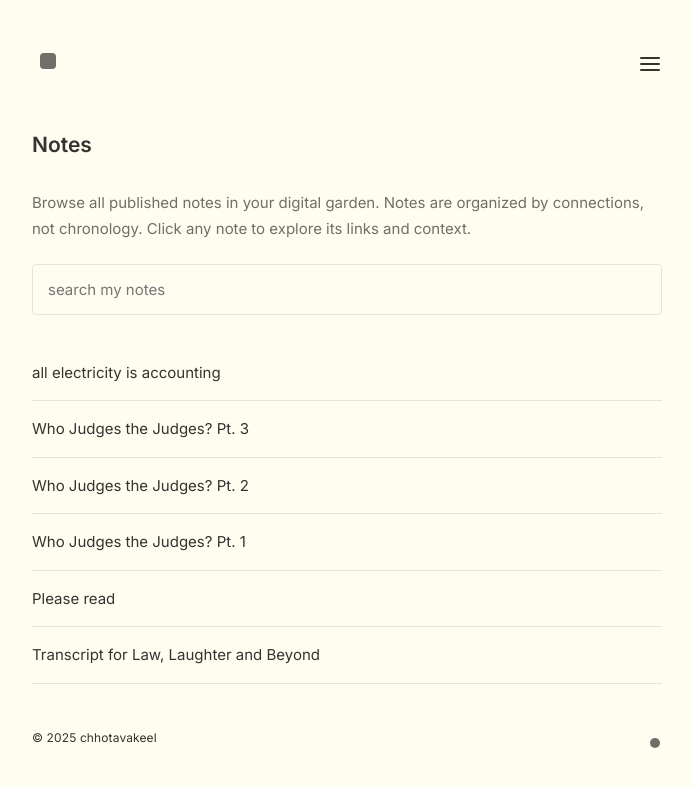
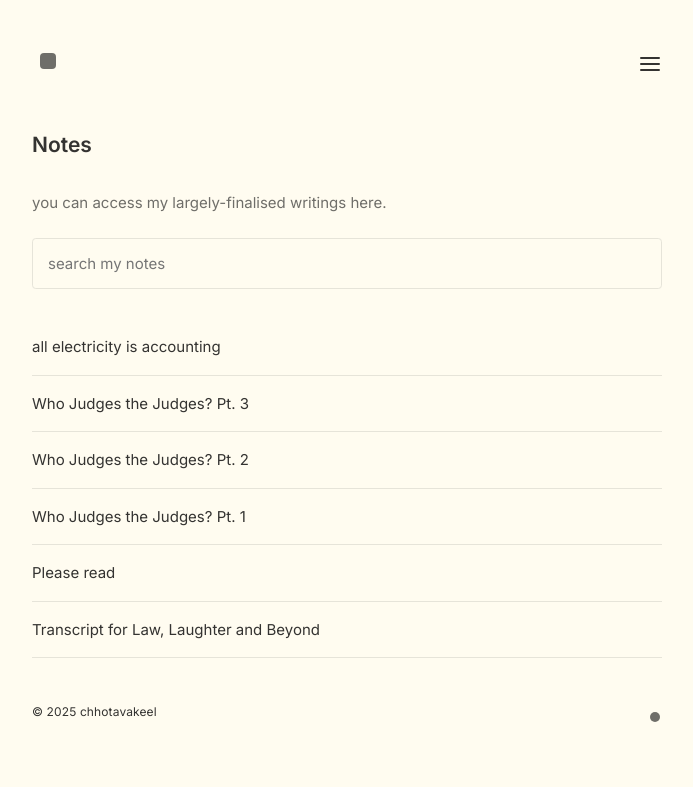
Before and after one commit to chhotavakeel/updatedsite, a Jekyll site: the page built from pages/notes.md, in a window 1280 px wide. Shown: the top 787 px of the page, without its empty margins (293-986 px from the left). Built offline with Jekyll 4.4.1, drawn with Linux system fonts in a browser that asks for light colours.

Commit message:
Update notes.md

```diff
--- a/pages/notes.md
+++ b/pages/notes.md
@@ -4,4 +4,4 @@ layout: Post
 permalink: /notes
 ---
 
-Browse all published notes in your digital garden. Notes are organized by connections, not chronology. Click any note to explore its links and context.
+you can access my largely-finalised writings here.
```
